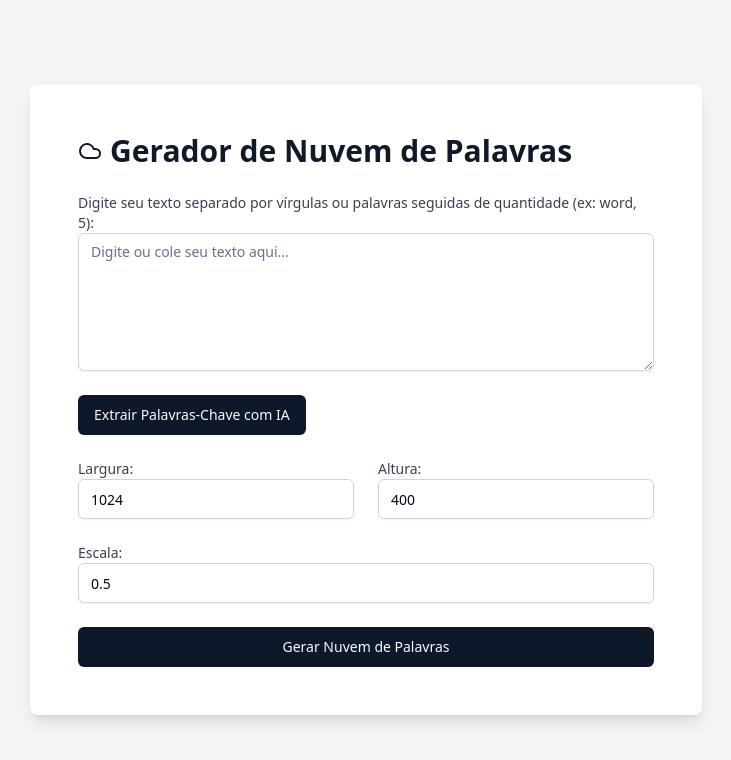
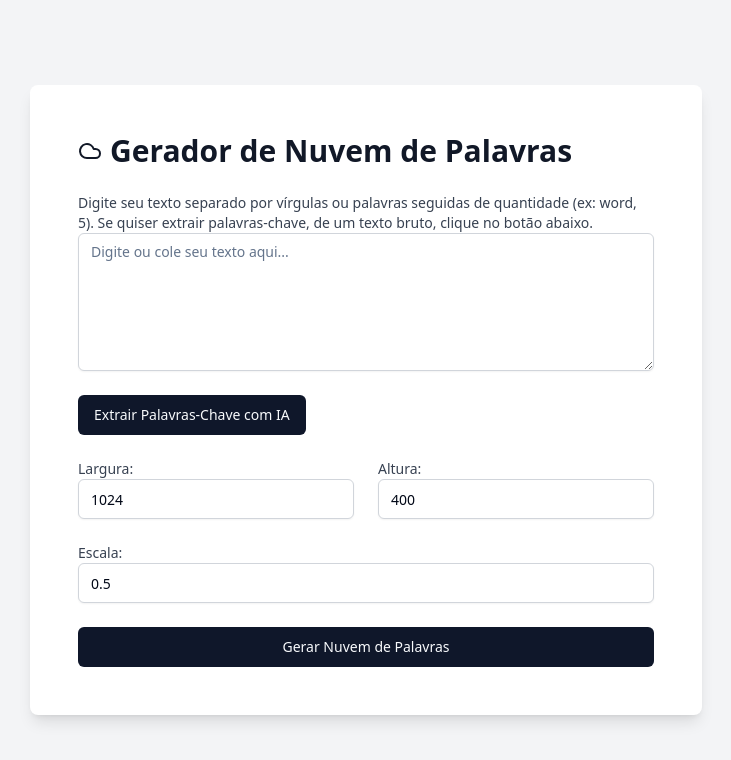
Before and after one commit to arthurbm/wordcloud-generator, a Next.js app: page / in a window 1280 px wide. Shown: the top 760 px of the page, without its empty margins (274-1005 px from the left). Built offline with nearby package versions, Linux system fonts and the light colour scheme.

Commit message:
feat: change text

```diff
--- a/src/components/word-cloud-form.tsx
+++ b/src/components/word-cloud-form.tsx
@@ -164,7 +164,8 @@ export function WordCloudForm() {
               htmlFor="text"
             >
               Digite seu texto separado por vírgulas ou palavras seguidas de
-              quantidade (ex: word, 5):
+              quantidade (ex: word, 5). Se quiser extrair palavras-chave, de um
+              texto bruto, clique no botão abaixo.
             </label>
             <Textarea
               {...register("text")}
```
